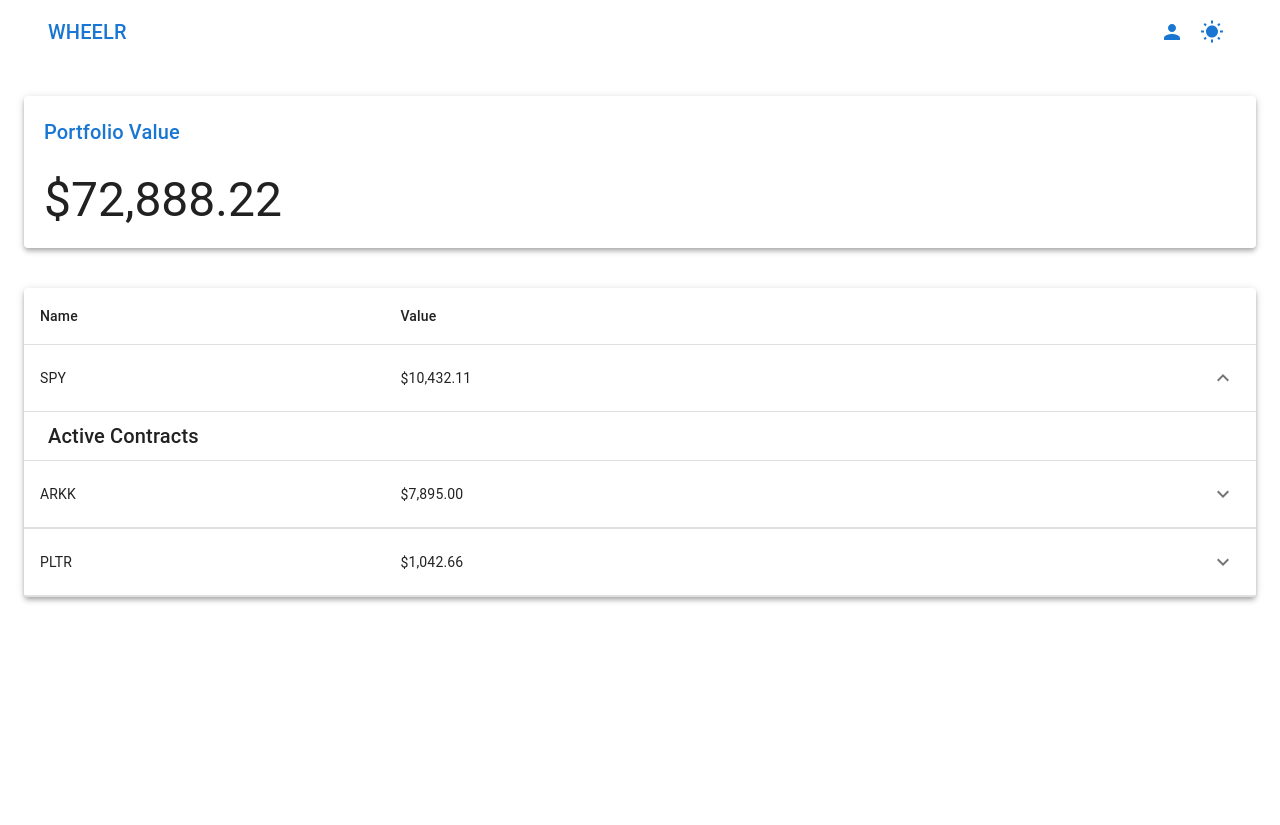
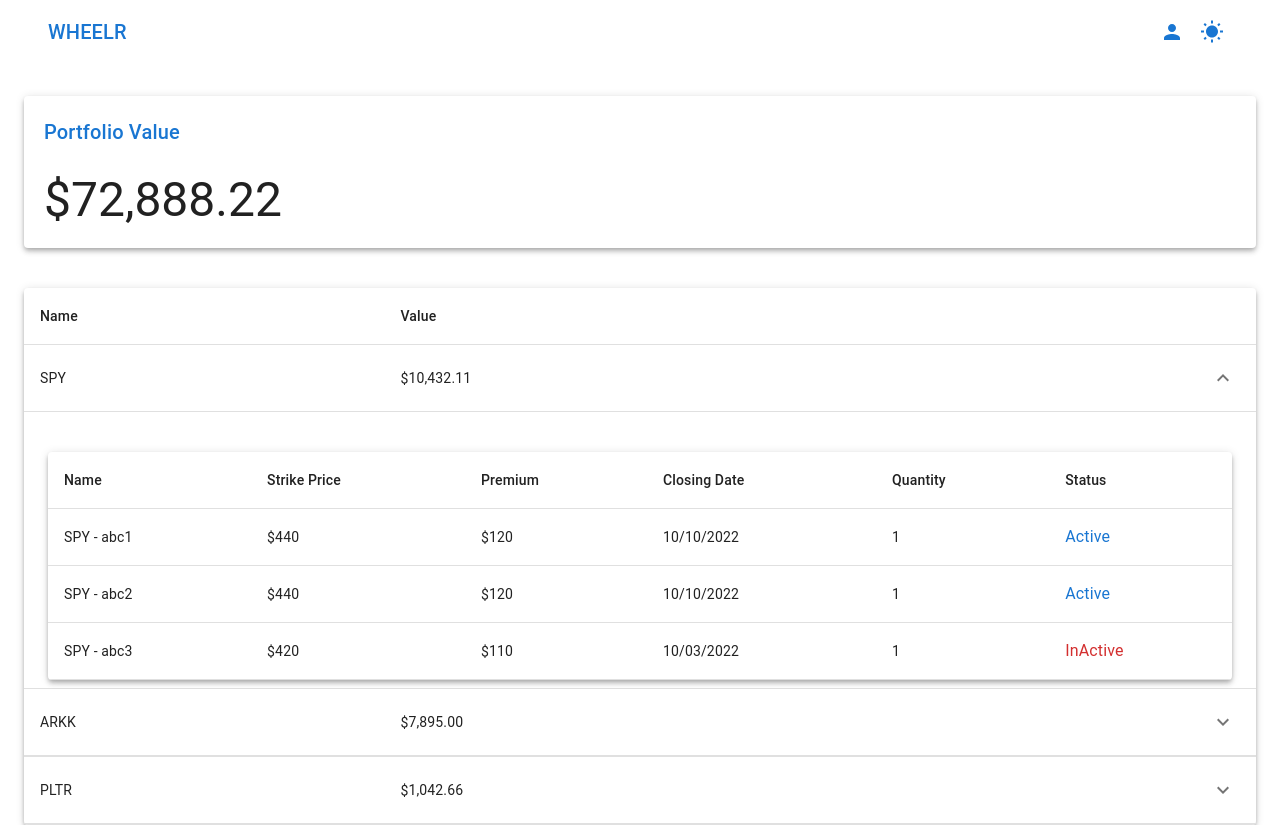
Before and after one commit to Keng-Hwee/WheelR, a React (Create React App) app in the folder client/: page / in a window 1280 px wide. Both pictures are taken after a click on the button 1223 px from the left and 378 px from the top of the page. Before the commit the page ends 800 px from the top, so only its background shows below. Built offline with nearby package versions, Linux system fonts and the light colour scheme.

Commit message:
Add wheel table

```diff
--- a/client/src/components/Portfolio/WheelGroups/WheelGroupTable.tsx
+++ b/client/src/components/Portfolio/WheelGroups/WheelGroupTable.tsx
@@ -14,14 +14,101 @@ export const WheelGroupTable = () => {
     {
       name: 'SPY',
       value: '$10,432.11',
+      wheels: [
+        {
+          name: 'SPY - abc1',
+          premium: '$120',
+          strike: '$440',
+          closingDate: '10/10/2022',
+          closedDate: null,
+          quantity: 1,
+          active: true,
+        },
+        {
+          name: 'SPY - abc2',
+          premium: '$120',
+          strike: '$440',
+          closingDate: '10/10/2022',
+          closedDate: '10/10/2022',
+          quantity: 1,
+          active: true,
+        },
+        {
+          name: 'SPY - abc3',
+          premium: '$110',
+          strike: '$420',
+          closingDate: '10/03/2022',
+          closedDate: '10/03/2022',
+          quantity: 1,
+          active: false,
+        },
+      ],
     },
     {
       name: 'ARKK',
       value: '$7,895.00',
+      wheels: [
+        {
+          name: 'ARKK - abc1',
+          premium: '$120',
+          strike: '$440',
+          closingDate: '10/10/2022',
+          closedDate: null,
+          quantity: 1,
+          active: true,
+        },
+        {
+          name: 'ARKK - abc2',
+          premium: '$120',
+          strike: '$440',
+          closingDate: '10/10/2022',
+          closedDate: '10/10/2022',
+          quantity: 1,
+          active: true,
+        },
+        {
+          name: 'ARKK - abc3',
+          premium: '$110',
+          strike: '$420',
+          closingDate: '10/03/2022',
+          closedDate: '10/03/2022',
+          quantity: 1,
+          active: false,
+        },
+      ],
     },
     {
       name: 'PLTR',
       value: '$1,042.66',
+      wheels: [
+        {
+          name: 'ARKK - abc1',
+          premium: '$120',
+          strike: '$440',
+          closingDate: '10/10/2022',
+          closedDate: null,
+          quantity: 1,
+          active: true,
+        },
+        {
+          name: 'ARKK - abc2',
+          premium: '$120',
+          strike: '$440',
+          closingDate: '10/10/2022',
+          closedDate: '10/10/2022',
+          quantity: 1,
+          active: true,
+        },
+        {
+          name: 'ARKK - abc3',
+          premium: '$110',
+          strike: '$420',
+          closingDate: '10/03/2022',
+          closedDate: '10/03/2022',
+          quantity: 1,
+          active: false,
+        },
+      ],
     },
   ]
 
--- a/client/src/components/Portfolio/WheelGroups/WheelGroupTableRow.tsx
+++ b/client/src/components/Portfolio/WheelGroups/WheelGroupTableRow.tsx
@@ -9,17 +9,37 @@ import {
 import React, { useState } from 'react'
 import KeyboardArrowDownIcon from '@mui/icons-material/KeyboardArrowDown'
 import KeyboardArrowUpIcon from '@mui/icons-material/KeyboardArrowUp'
+import { WheelTable } from './Wheels/WheelTable'
 
-type WheelGroupTableDataType = {
+type WheelGroupDataType = {
   name: string
   value: string
+  wheels: WheelDataType[]
+}
+
+type WheelDataType = {
+  name: string
+  premium: string
+  strike: string
+  closingDate: string
+  closedDate: string | null
+  quantity: number
+  active: boolean
 }
 
 export const WheelGroupTableRow = (props: {
-  data: WheelGroupTableDataType
+  data: WheelGroupDataType
 }) => {
   const row = props.data
   const [open, setOpen] = useState(false)
+
+  const activeWheels = row.wheels.filter(
+    (wheel) => wheel.active === true
+  )
+  const inActiveWheels = row.wheels.filter(
+    (wheel) => wheel.active === false
+  )
+  console.log(activeWheels)
 
   return (
     <React.Fragment>
@@ -49,9 +69,7 @@ export const WheelGroupTableRow = (props: {
         >
           <Collapse in={open} timeout="auto" unmountOnExit>
             <Box sx={{ margin: 1 }}>
-              <Typography variant="h6" gutterBottom component="div">
-                Active Contracts
-              </Typography>
+              <WheelTable data={row.wheels}></WheelTable>
             </Box>
           </Collapse>
         </TableCell>
--- /dev/null
+++ b/client/src/components/Portfolio/WheelGroups/Wheels/WheelTable.tsx
@@ -0,0 +1,49 @@
+import {
+  Paper,
+  Table,
+  TableBody,
+  TableCell,
+  TableContainer,
+  TableHead,
+  TableRow,
+} from '@mui/material'
+import { WheelTableRow } from './WheelTableRow'
+
+type WheelDataType = {
+  name: string
+  premium: string
+  strike: string
+  closingDate: string
+  closedDate: string | null
+  quantity: number
+  active: boolean
+}
+
+export const WheelTable = (props: { data: WheelDataType[] }) => {
+  console.log(props)
+
+  const data = props.data
+  console.log(data)
+
+  return (
+    <TableContainer component={Paper} sx={{ mt: 5 }} elevation={4}>
+      <Table aria-label="collapsible table">
+        <TableHead>
+          <TableRow>
+            <TableCell>Name</TableCell>
+            <TableCell>Strike Price</TableCell>
+            <TableCell>Premium</TableCell>
+            <TableCell>Closing Date</TableCell>
+            <TableCell>Quantity</TableCell>
+            <TableCell>Status</TableCell>
+          </TableRow>
+        </TableHead>
+        <TableBody>
+          {data.map((datum) => (
+            <WheelTableRow key={datum.name} data={datum} />
+          ))}
+        </TableBody>
+      </Table>
+    </TableContainer>
+  )
+}
--- /dev/null
+++ b/client/src/components/Portfolio/WheelGroups/Wheels/WheelTableRow.tsx
@@ -0,0 +1,38 @@
+import { TableCell, TableRow, Typography } from '@mui/material'
+import React from 'react'
+
+type WheelDataType = {
+  name: string
+  premium: string
+  strike: string
+  closingDate: string
+  closedDate: string | null
+  quantity: number
+  active: boolean
+}
+
+export const WheelTableRow = (props: { data: WheelDataType }) => {
+  const row = props.data
+  console.log(row)
+
+  return (
+    <React.Fragment>
+      <TableRow sx={{ '& > *': { borderBottom: 'unset' } }}>
+        <TableCell component="th" scope="row">
+          {row.name}
+        </TableCell>
+        <TableCell>{row.strike}</TableCell>
+        <TableCell>{row.premium}</TableCell>
+        <TableCell>{row.closingDate}</TableCell>
+        <TableCell>{row.quantity}</TableCell>
+        <TableCell>
+          {row.active ? (
+            <Typography color="primary">Active</Typography>
+          ) : (
+            <Typography color="error">InActive</Typography>
+          )}
+        </TableCell>
+      </TableRow>
+    </React.Fragment>
+  )
+}
```
